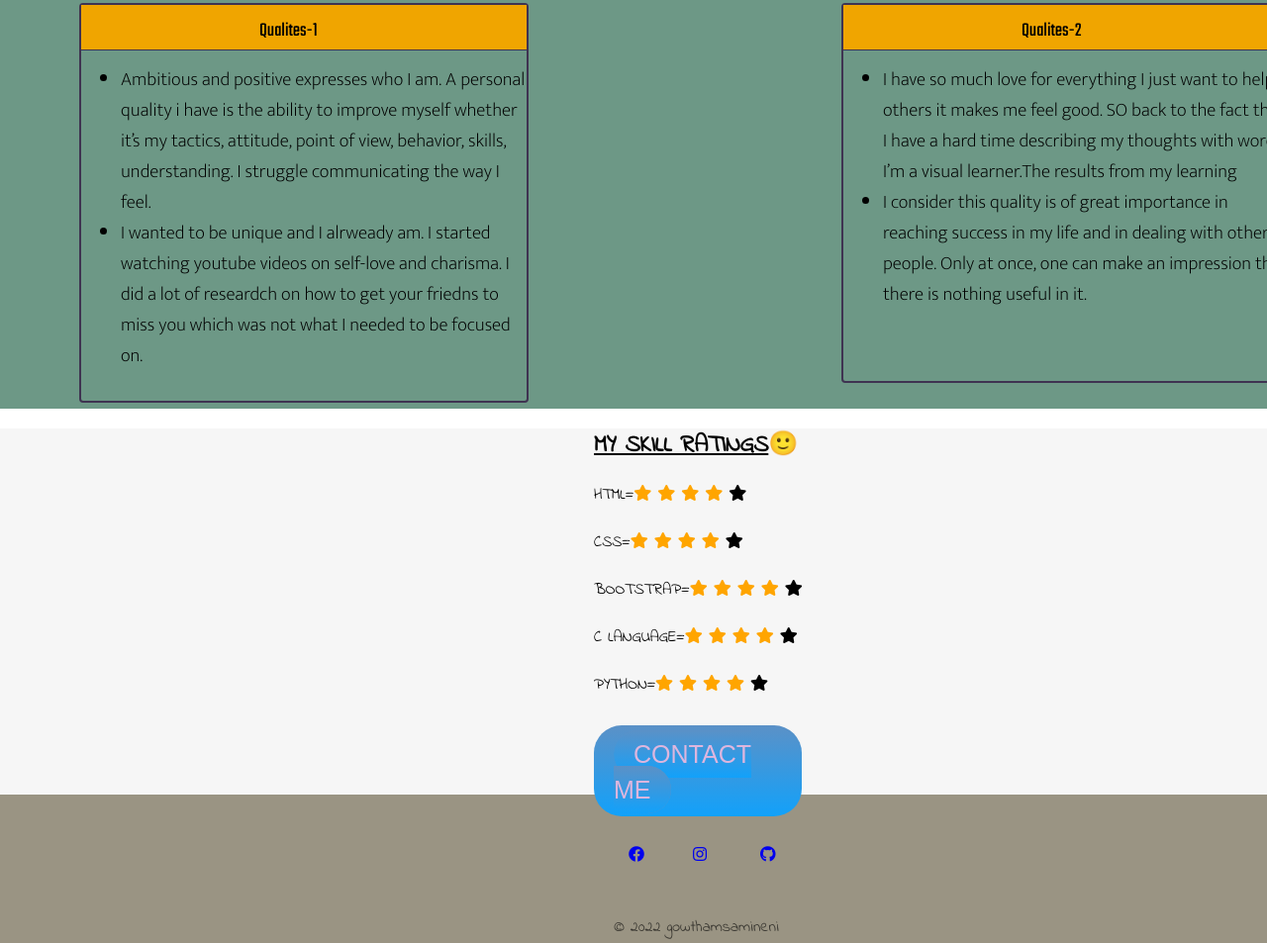
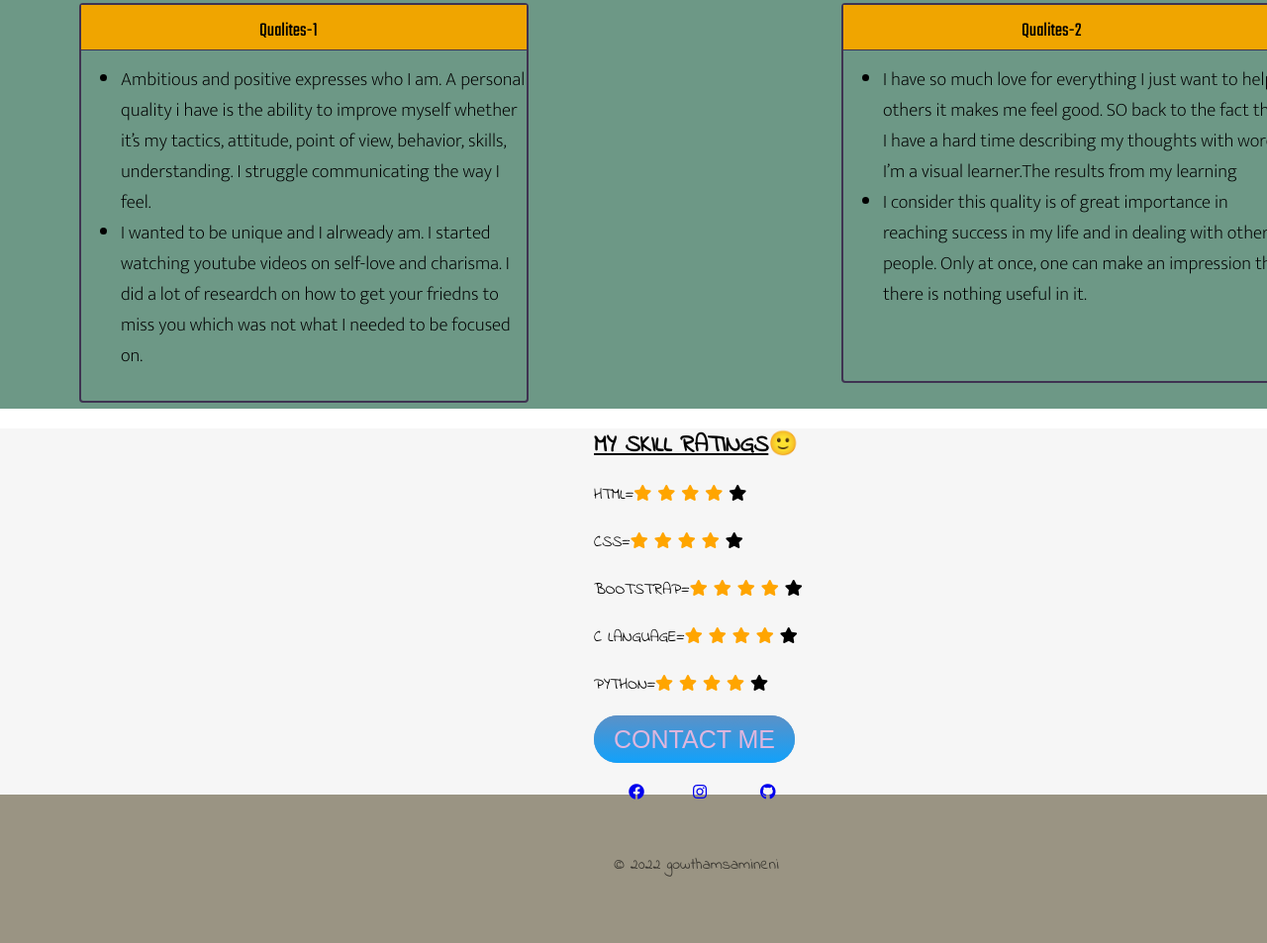
Before and after one commit to gouthamsamineni/cv2, a plain HTML site: page index.html in a window 1280 px wide. Shown: the part 497-1450 px from the top of the page at 99% size. Drawn offline with nearby package versions, Linux system fonts and the light colour scheme; a web font is replaced by a local one.

Commit message:
update index.html

```diff
--- a/index.html
+++ b/index.html
@@ -299,9 +299,9 @@
         <div class="E">
          <div class="E1">
 
-               <div class="btn">
-                    <a class="btn cont" href="mailto:gouthamsaminenigmail.com">CONTACT ME</a>
-               </div>
+
+             <a class="btn cont" href="mailto:gouthamsaminenigmail.com">CONTACT ME</a>
+
            <div class="E2">
              <a id="l1" href="https://www.facebook.com/gowtham.s.9699"><i class="fab fa-facebook"></i></a>
              <a id="l2" href="https://www.instagram.com/goutham_samineni/?hl=en"><i class="fab fa-instagram"></i></a>
```
